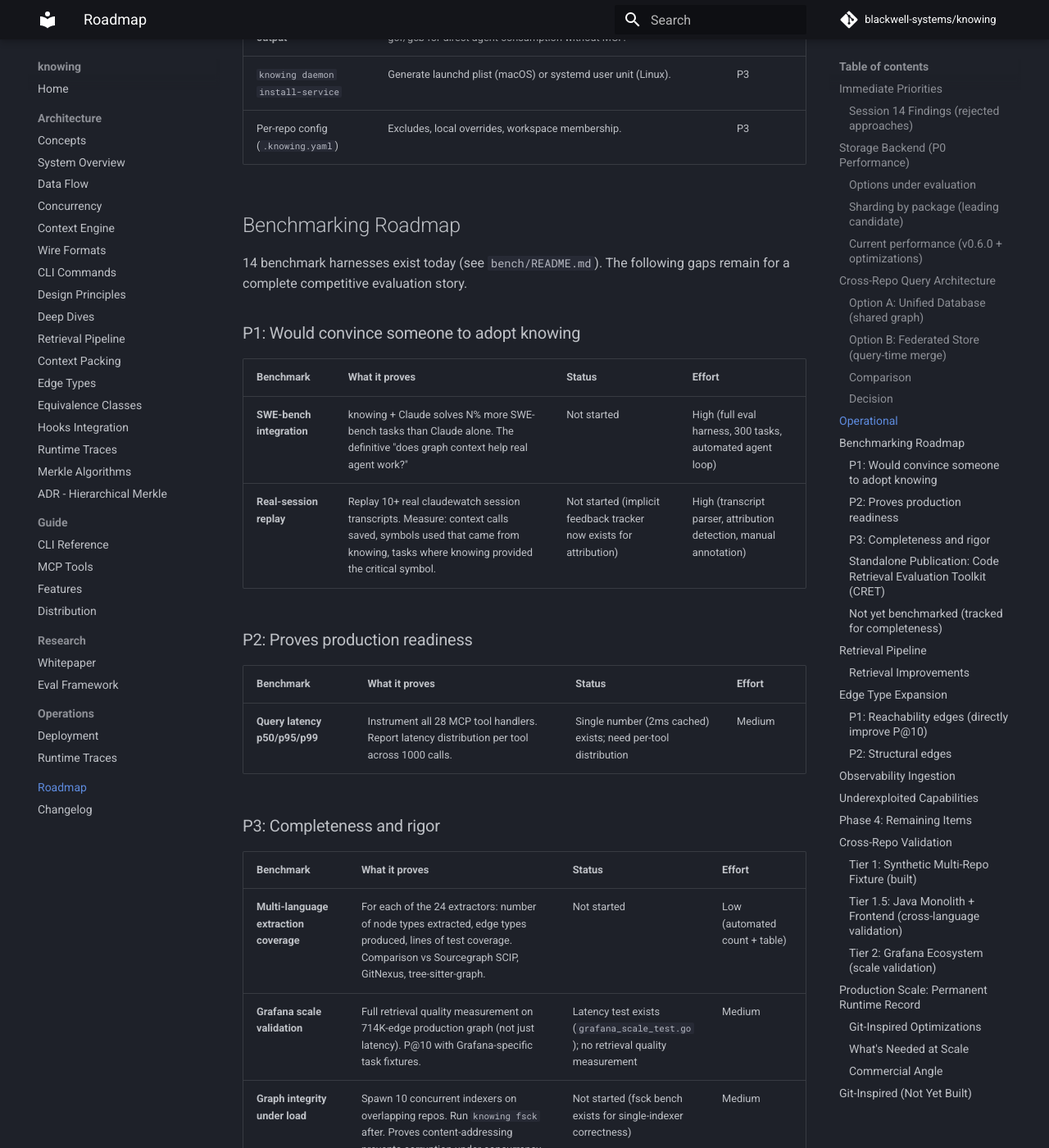
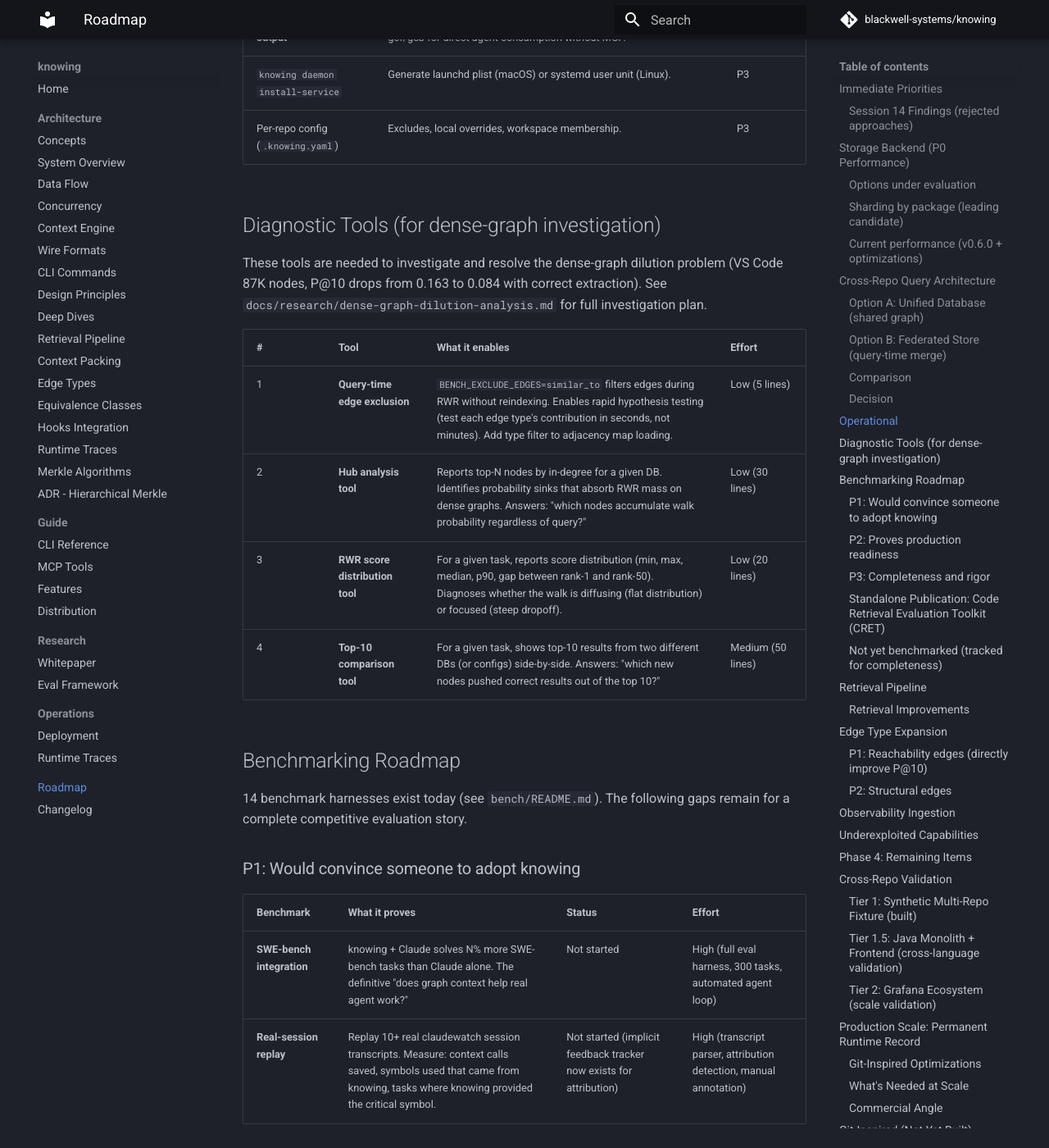
Before and after one commit to blackwell-systems/knowing, an MkDocs documentation site: the page built from docs/roadmap.md, in a window 1280 px wide and 1400 px high, scrolled down 6288 px. Shown: the whole window at 82% size. Built offline with MkDocs 1.6.1 and Material for MkDocs 9.7.7, drawn with Linux system fonts in a browser that asks for light colours; comment, search, counter and statistics services are not loaded.

Commit message:
docs: add diagnostic tools section to roadmap for dense-graph investigation

```diff
--- a/docs/roadmap.md
+++ b/docs/roadmap.md
@@ -158,6 +158,19 @@ Current status: per-repo isolation (no cross-repo queries). First real user who
 | **CLI `--format gcf` output** | `knowing context` only supports json/xml/markdown. Adding gcf/gcb for direct agent consumption without MCP. | P3 |
 | `knowing daemon install-service` | Generate launchd plist (macOS) or systemd user unit (Linux). | P3 |
 | Per-repo config (`.knowing.yaml`) | Excludes, local overrides, workspace membership. | P3 |
+
+## Diagnostic Tools (for dense-graph investigation)
+
+These tools are needed to investigate and resolve the dense-graph dilution problem
+(VS Code 87K nodes, P@10 drops from 0.163 to 0.084 with correct extraction).
+See `docs/research/dense-graph-dilution-analysis.md` for full investigation plan.
+
+| # | Tool | What it enables | Effort |
+|---|------|----------------|--------|
+| 1 | **Query-time edge exclusion** | `BENCH_EXCLUDE_EDGES=similar_to` filters edges during RWR without reindexing. Enables rapid hypothesis testing (test each edge type's contribution in seconds, not minutes). Add type filter to adjacency map loading. | Low (5 lines) |
+| 2 | **Hub analysis tool** | Reports top-N nodes by in-degree for a given DB. Identifies probability sinks that absorb RWR mass on dense graphs. Answers: "which nodes accumulate walk probability regardless of query?" | Low (30 lines) |
+| 3 | **RWR score distribution tool** | For a given task, reports score distribution (min, max, median, p90, gap between rank-1 and rank-50). Diagnoses whether the walk is diffusing (flat distribution) or focused (steep dropoff). | Low (20 lines) |
+| 4 | **Top-10 comparison tool** | For a given task, shows top-10 results from two different DBs (or configs) side-by-side. Answers: "which new nodes pushed correct results out of the top 10?" | Medium (50 lines) |
 
 ## Benchmarking Roadmap
 
```
